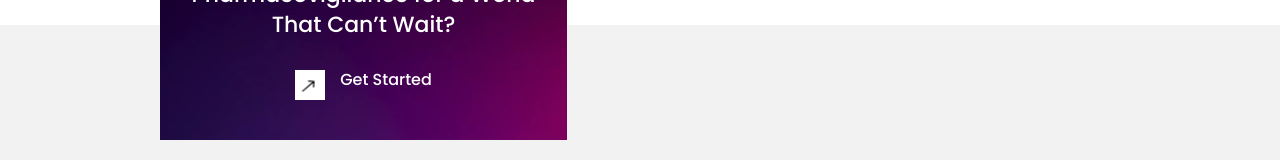
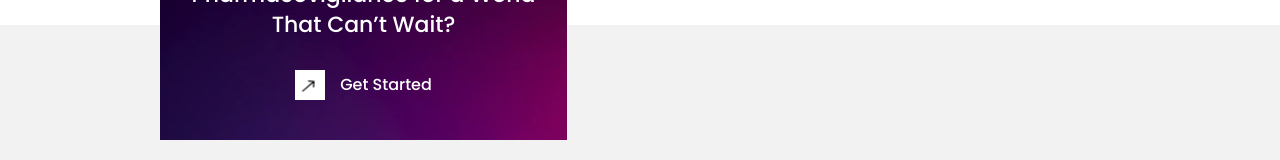
Before and after one commit to therareaniket/safety-website, a Next.js app: page /About in a window 1280 px wide. Shown: the part 4209-4369 px from the top of the page. Built offline with nearby package versions, Linux system fonts and the light colour scheme.

Commit message:
fix 🐛: CTA Button Gap Added

```diff
--- a/src/assets/css/aniket/custom.css
+++ b/src/assets/css/aniket/custom.css
@@ -13,3 +13,5 @@ header { position: sticky; top: 0; }
 
 .resource-detail-qna p { margin-bottom: 16px; }
 .resource-detail-qna ul li { list-style-type: disc; list-style-position: inside; }
+
+.main-btn { gap: 15px; align-items: center; }
```
